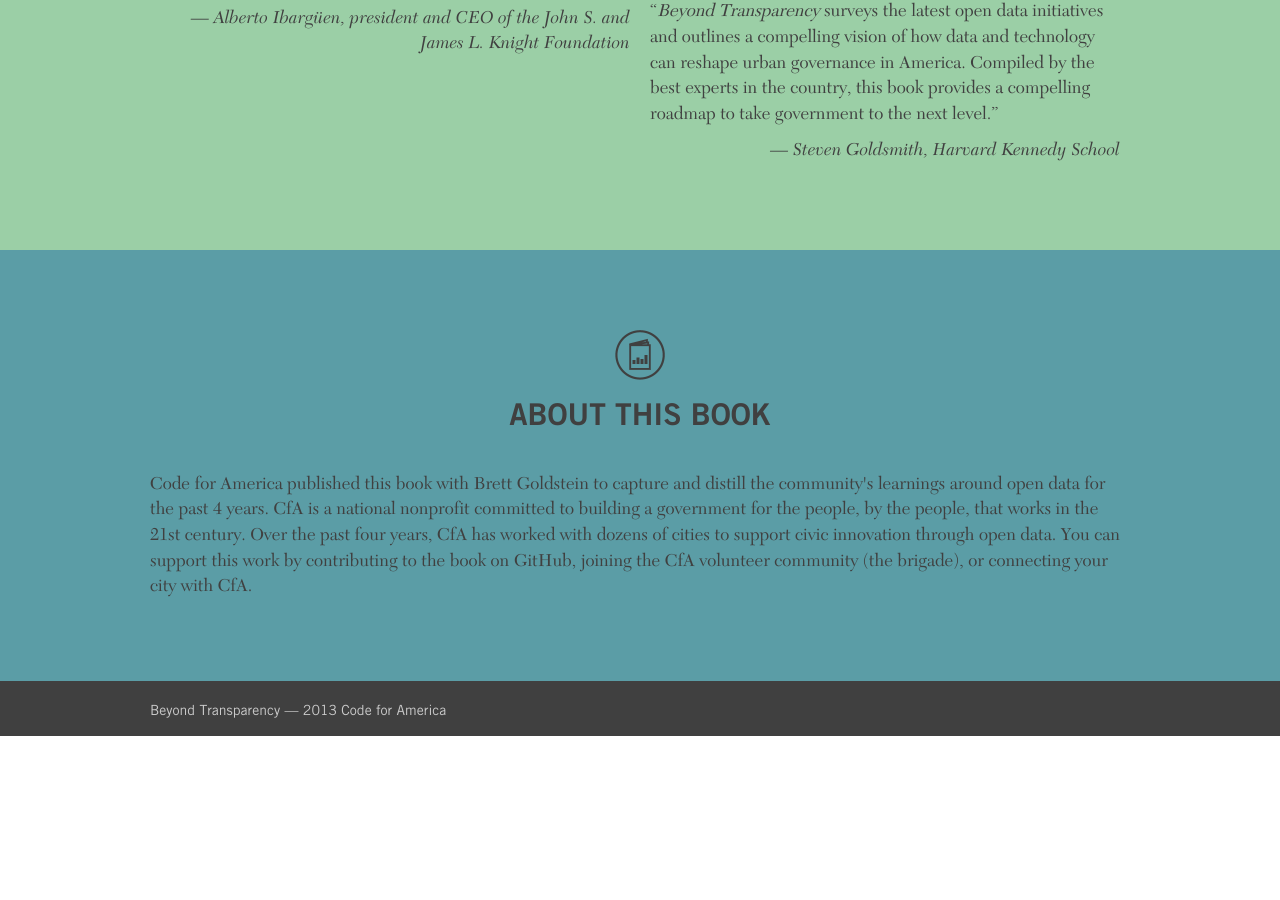
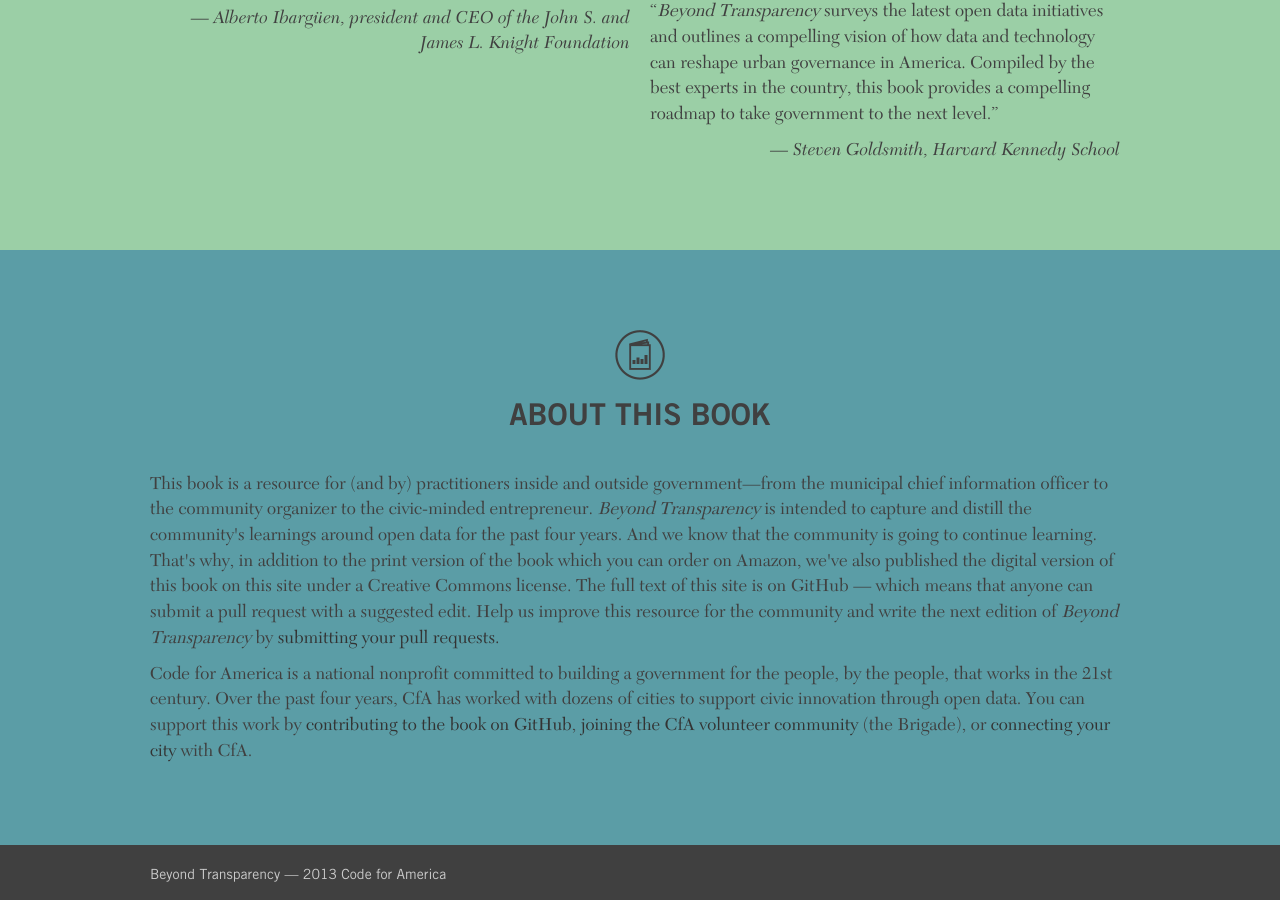
Before and after one commit to codeforamerica/beyondtransparency, a Jekyll site: the page built from index.html, in a window 1280 px wide and 900 px high, scrolled down 2247 px. Built offline with Jekyll 4.4.1, drawn with Linux system fonts in a browser that asks for light colours; nearby versions of some CDN libraries; some web fonts are replaced; Markdown is read by kramdown in place of the engine named in the settings; before the commit the page ends 2983 px from its top, so only the background shows below that.

Commit message:
updated about this book section

```diff
--- a/index.html
+++ b/index.html
@@ -128,7 +128,8 @@
         <h2>About this book</h2>
       </div>
       <div class="quote">
-        <p>Code for America published this book with Brett Goldstein to capture and distill the community's learnings around open data for the past 4 years. CfA  is a national nonprofit committed to building a government for the people, by the people, that works in the 21st century. Over the past four years, CfA has worked with dozens of cities to support civic innovation through open data. You can support this work by contributing to the book on GitHub, joining the CfA volunteer community (the brigade), or connecting your city with CfA.</p>
+        <p>This book is  a resource for (and by) practitioners inside and outside government—from the municipal chief information officer to the community organizer to the civic-minded entrepreneur. <em>Beyond Transparency</em> is intended to capture and distill the community's learnings around open data for the past four years. And we know that the community is going to continue learning. That's why, in addition to the print version of the book which you can order on Amazon, we've also published the digital version of this book on this site under a Creative Commons license. The full text of this site is on GitHub — which means that anyone can submit a pull request with a suggested edit. Help us improve this resource for the community and write the next edition of <em>Beyond Transparency</em> by <a href="https://github.com/codeforamerica/beyondtransparency">submitting your pull requests.</a></p>
+     <p>Code for America is a national nonprofit committed to building a government for the people, by the people, that works in the 21st century. Over the past four years, CfA has worked with dozens of cities to support civic innovation through open data. You can support this work by <a href="https://github.com/codeforamerica/beyondtransparency">contributing to the book on GitHub</a>, <a href="http://brigade.codeforamerica.org">joining the CfA volunteer community</a> (the Brigade), or <a href="http://www.codeforamerica.org/cities/">connecting your city</a> with CfA.</p>
 
       </div>
     </div>
```
